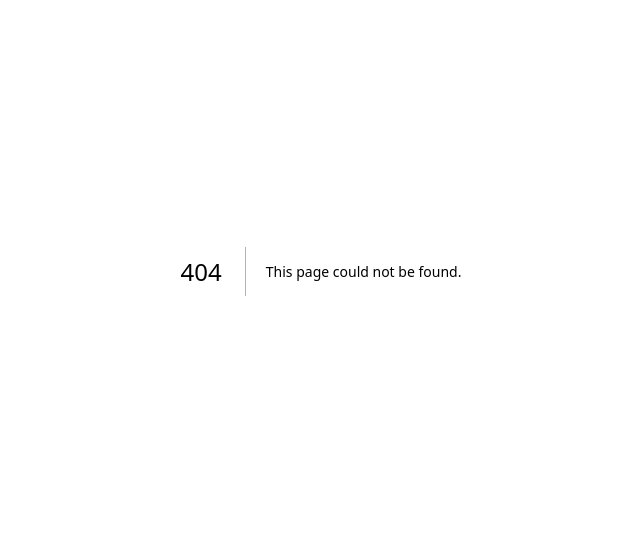
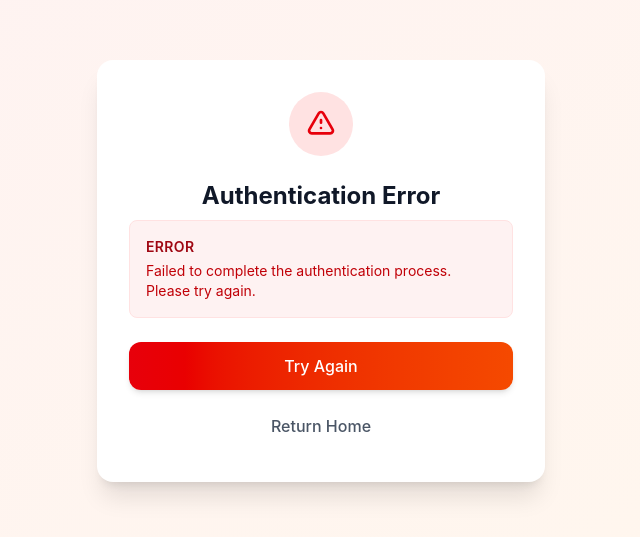
Before and after one commit to Harikrishna3/smart-bookmark-app, a Next.js app: page /auth/auth-code-error in a window 1280 px wide. Before the commit this address had no page. Shown: the part 129-666 px from the top of the page, without its empty margins (319-959 px from the left). Built offline with nearby package versions, Linux system fonts and the light colour scheme.

Commit message:
feat: improve OAuth callback error handling and add custom error page

```diff
--- /dev/null
+++ b/src/app/auth/auth-code-error/page.tsx
@@ -0,0 +1,74 @@
+'use client'
+
+import Link from 'next/link'
+import { useSearchParams } from 'next/navigation'
+import { Suspense } from 'react'
+
+function ErrorContent() {
+    const searchParams = useSearchParams()
+    const error = searchParams.get('error')
+    const description = searchParams.get('description')
+
+    return (
+        <div className="min-h-screen flex items-center justify-center bg-gradient-to-br from-red-50 to-orange-50 px-4">
+            <div className="max-w-md w-full bg-white rounded-2xl shadow-xl p-8 text-center space-y-6">
+                <div className="flex justify-center">
+                    <div className="w-16 h-16 bg-red-100 rounded-full flex items-center justify-center">
+                        <svg
+                            className="w-8 h-8 text-red-600"
+                            fill="none"
+                            stroke="currentColor"
+                            viewBox="0 0 24 24"
+                        >
+                            <path
+                                strokeLinecap="round"
+                                strokeLinejoin="round"
+                                strokeWidth={2}
+                                d="M12 9v2m0 4h.01m-6.938 4h13.856c1.54 0 2.502-1.667 1.732-3L13.732 4c-.77-1.333-2.694-1.333-3.464 0L3.34 16c-.77 1.333.192 3 1.732 3z"
+                            />
+                        </svg>
+                    </div>
+                </div>
+
+                <div className="space-y-2">
+                    <h1 className="text-2xl font-bold text-gray-900">Authentication Error</h1>
+                    <div className="bg-red-50 border border-red-100 rounded-lg p-4 text-left">
+                        <p className="text-sm font-semibold text-red-800 uppercase tracking-wide">
+                            {error?.replace(/_/g, ' ') || 'Error'}
+                        </p>
+                        <p className="text-sm text-red-700 mt-1">
+                            {description || 'Failed to complete the authentication process. Please try again.'}
+                        </p>
+                    </div>
+                </div>
+
+                <div className="space-y-3">
+                    <Link
+                        href="/login"
+                        className="block w-full px-6 py-3 bg-gradient-to-r from-red-600 to-orange-600 text-white font-medium rounded-xl hover:from-red-700 hover:to-orange-700 transition-all duration-200 shadow-md hover:shadow-lg"
+                    >
+                        Try Again
+                    </Link>
+                    <Link
+                        href="/"
+                        className="block w-full px-6 py-3 text-gray-600 hover:text-gray-900 font-medium transition-colors"
+                    >
+                        Return Home
+                    </Link>
+                </div>
+            </div>
+        </div>
+    )
+}
+
+export default function AuthCodeErrorPage() {
+    return (
+        <Suspense fallback={
+            <div className="min-h-screen flex items-center justify-center">
+                <div className="w-8 h-8 border-4 border-blue-600 border-t-transparent rounded-full animate-spin" />
+            </div>
+        }>
+            <ErrorContent />
+        </Suspense>
+    )
+}
--- a/src/app/auth/callback/route.ts
+++ b/src/app/auth/callback/route.ts
@@ -5,6 +5,14 @@ export async function GET(request: Request) {
     const { searchParams, origin } = new URL(request.url)
     const code = searchParams.get('code')
     const next = searchParams.get('next') ?? '/dashboard'
+    const error = searchParams.get('error')
+    const errorDescription = searchParams.get('error_description')
+
+    if (error) {
+        return NextResponse.redirect(
+            `${origin}/auth/auth-code-error?error=${encodeURIComponent(error)}&description=${encodeURIComponent(errorDescription || 'Authentication failed')}`
+        )
+    }
 
     if (code) {
         const supabase = await createClient()
@@ -12,6 +20,7 @@ export async function GET(request: Request) {
         if (!error) {
             const forwardedHost = request.headers.get('x-forwarded-host')
             const isLocalEnv = process.env.NODE_ENV === 'development'
+
             if (isLocalEnv) {
                 return NextResponse.redirect(`${origin}${next}`)
             } else if (forwardedHost) {
@@ -20,8 +29,13 @@ export async function GET(request: Request) {
                 return NextResponse.redirect(`${origin}${next}`)
             }
         }
+
+        // Handle session exchange error
+        return NextResponse.redirect(
+            `${origin}/auth/auth-code-error?error=exchange_error&description=${encodeURIComponent(error.message)}`
+        )
     }
 
-    // Return the user to an error page with instructions
-    return NextResponse.redirect(`${origin}/auth/auth-code-error`)
+    // Return the user to an error page if no code or error param (unexpected state)
+    return NextResponse.redirect(`${origin}/auth/auth-code-error?error=missing_code&description=No+authentication+code+received`)
 }
```
